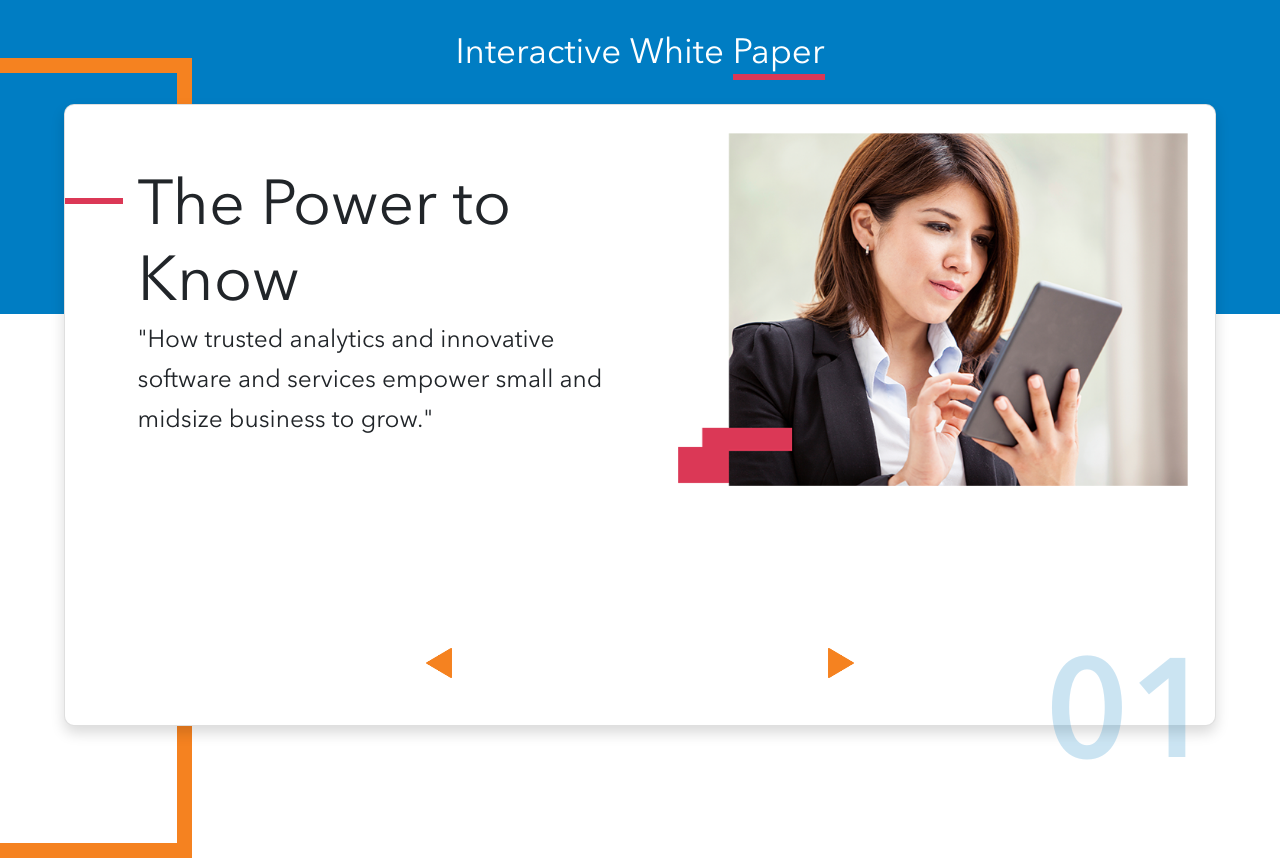
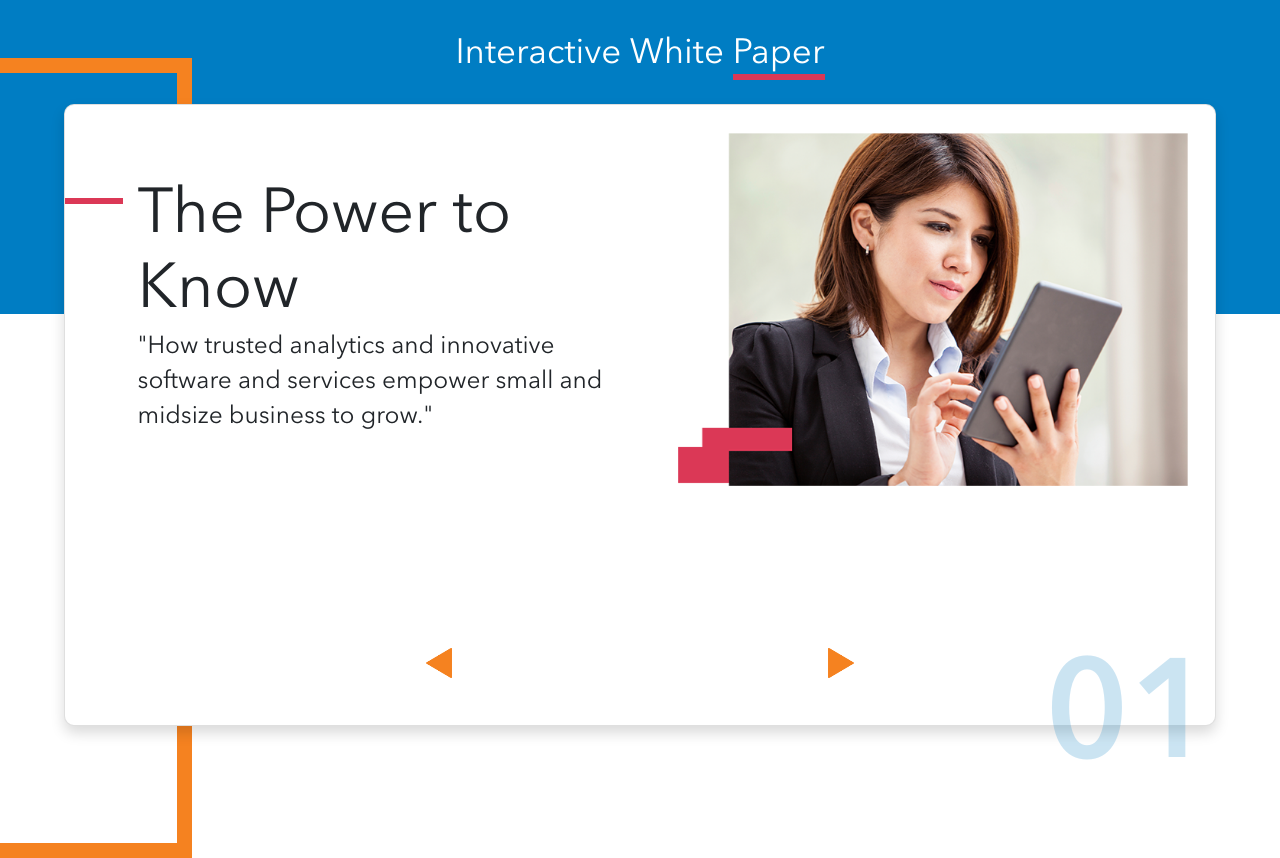
Before and after one commit to justicemarkwei/sas, a PHP site: page / in a window 1280 px wide. Shown: the part 86-944 px from the top of the page. Run offline with PHP 8.4, Linux system fonts and the light colour scheme; some libraries are stand-ins or nearby versions.

Commit message:
page 3 chapter 1

```diff
--- a/index.php
+++ b/index.php
@@ -70,7 +70,7 @@
                                 <div class="row mb-2">
                                     <div class="col-md-6 my-auto">
                                         <div class="display-3">The Power to Know</div>
-                                        <h3 style="line-height: 40px;">
+                                        <h3 style="line-height: 35px;">
                                             "How trusted analytics and innovative software and services empower small and
                                             midsize business to grow."
                                         </h3>
@@ -88,11 +88,11 @@
                             <div class="carousel-item">
                                 <div class="row mb-2">
                                     <div class="col-md-6 my-auto">
-                                        <h3 style="line-height: 40px;">
+                                        <h3 style="line-height: 35px;">
                                             Analytics is a must-have for any size business.
                                         </h3>
                                         <br>
-                                        <h3 style="line-height: 40px;">
+                                        <h3 style="line-height: 30px;">
                                             To grow revenues or meet other financial goals,
                                             organizations of all sizes have many of the sames to
                                             answer - how to differentiate, improve the customer
@@ -114,7 +114,7 @@
                             <div class="carousel-item">
                                 <div class="row mb-2">
                                     <div class="col-md-6 my-auto">
-                                        <h3 style="line-height: 40px;">
+                                        <h3 style="line-height: 35px;">
                                             The good news is that leader who make decisions based
                                             on data and analytics not only reach these goals, but also
                                             exceed them. And it isnt just global leaders and prominent
@@ -131,7 +131,7 @@
                                     </div>
                                     <div class="col-md-6 my-auto">
                                         <div class="">
-                                            <img class="w-100 h-100" src="img/ch1_img1.png" alt="Chapter 1 Cover Image">
+                                            <img class="w-100 h-100" src="img/ch1_img2.png" alt="Chapter 1 Cover Image">
                                         </div>
                                     </div>
                                 </div>
```
Also changed, not shown: img/ch1_img2.png (added).
